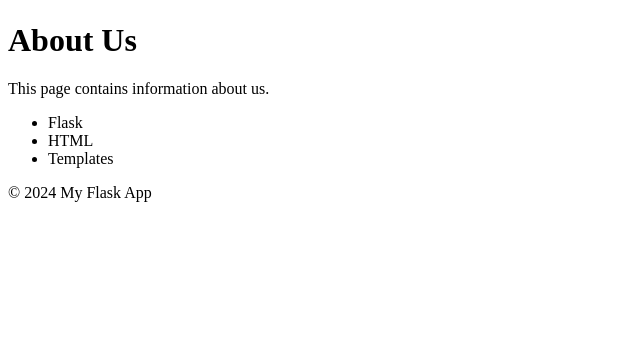
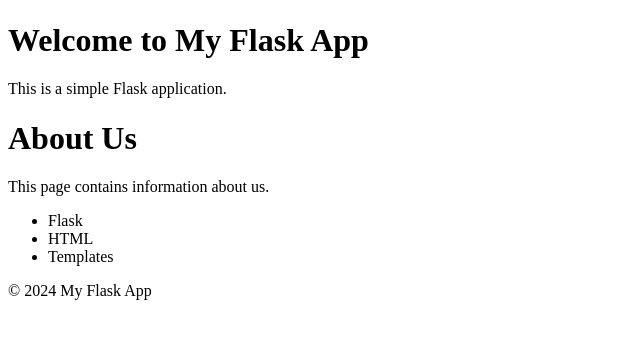
Before and after one commit to areyes-hub/holbertonschool-higher_level_programming, a Flask app: page /about in a window 1280 px wide. Shown: the part 58-397 px from the top of the page, without its empty margins (0-640 px from the left). Run offline with Flask 3, Linux system fonts and the light colour scheme.

Commit message:
Refactor

```diff
--- a/python-server_side_rendering/templates/about.html
+++ b/python-server_side_rendering/templates/about.html
@@ -5,6 +5,8 @@
    </head>
    <body>
     {% include 'header.html' %}
+       <h1>Welcome to My Flask App</h1>
+       <p>This is a simple Flask application.</p>
        <h1>About Us</h1>
        <p>This page contains information about us.</p>
        <ul>
--- a/python-server_side_rendering/templates/contact.html
+++ b/python-server_side_rendering/templates/contact.html
@@ -5,6 +5,8 @@
    </head>
    <body>
     {% include 'header.html' %}
+       <h1>Welcome to My Flask App</h1>
+       <p>This is a simple Flask application.</p>
        <h1>Contact Us</h1>
        <p>This where you find us.</p>
        <ul>
```
